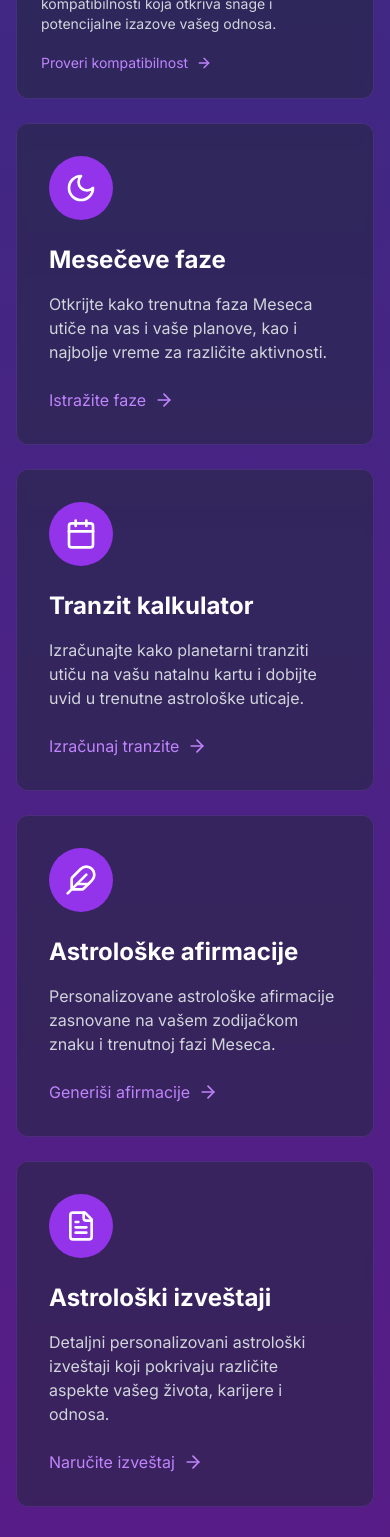
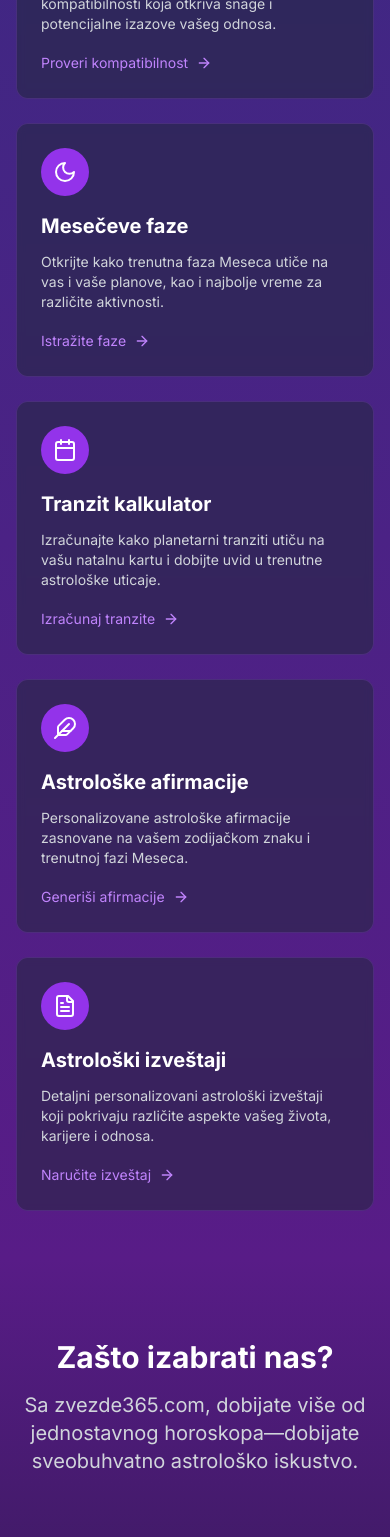
Before and after one commit to PericaGlisa/zvezde-365, a Next.js app: page / in a window 390 px wide. Shown: the part 1860-3397 px from the top of the page. Built offline with nearby package versions, Linux system fonts and the light colour scheme.

Commit message:
Initial commit: Complete astrology website

```diff
--- a/app/contact/page.tsx
+++ b/app/contact/page.tsx
@@ -198,7 +198,7 @@ export default function ContactPage() {
                   value="consultation"
                   className="text-gray-300 data-[state=active]:text-purple-400 data-[state=active]:bg-gray-800 text-sm sm:text-base"
                 >
-                  Zakazivanje konsultacije
+                  Konsultacije
                 </TabsTrigger>
               </TabsList>
 
@@ -537,7 +537,7 @@ export default function ContactPage() {
                       <div className="space-y-4 w-full">
                         {consultationTypes.map(type => (
                           <div key={type.id} className="bg-gray-700/50 p-4 rounded-lg w-full border border-gray-600/50">
-                            <div className="flex justify-between items-center">
+                            <div className="flex flex-col sm:flex-row sm:justify-between sm:items-center gap-2 sm:gap-0">
                               <h4 className="font-medium text-white">{type.name}</h4>
                               <span className="text-purple-400 font-semibold">{type.price}</span>
                             </div>
--- a/app/page.tsx
+++ b/app/page.tsx
@@ -180,62 +180,62 @@ export default function Home() {
             </div>
 
             {/* Service Card 4 - Mesečeve faze */}
-            <div className="bg-gray-800 bg-opacity-50 rounded-xl p-8 transform transition duration-300 hover:scale-105 backdrop-blur-sm border border-purple-500/20">
-              <div className="bg-purple-600 rounded-full w-16 h-16 flex items-center justify-center mb-6">
-                <Moon size={32} />
+            <div className="bg-gray-800 bg-opacity-50 rounded-xl p-6 sm:p-8 transform transition duration-300 hover:scale-105 backdrop-blur-sm border border-purple-500/20">
+              <div className="bg-purple-600 rounded-full w-12 h-12 sm:w-16 sm:h-16 flex items-center justify-center mb-4 sm:mb-6">
+                <Moon className="h-6 w-6 sm:h-8 sm:w-8" />
               </div>
-              <h3 className="text-2xl font-bold mb-4">Mesečeve faze</h3>
-              <p className="text-gray-300 mb-6">
+              <h3 className="text-xl sm:text-2xl font-bold mb-3 sm:mb-4">Mesečeve faze</h3>
+              <p className="text-gray-300 mb-4 sm:mb-6 text-sm sm:text-base">
                 Otkrijte kako trenutna faza Meseca utiče na vas i vaše planove, kao i najbolje vreme za različite aktivnosti.
               </p>
-              <Link href="/lunar-phases" className="text-purple-400 hover:text-purple-300 inline-flex items-center">
+              <Link href="/lunar-phases" className="text-purple-400 hover:text-purple-300 inline-flex items-center text-sm sm:text-base">
                 <span>Istražite faze</span>
-                <ArrowRight className="ml-2 h-5 w-5" />
+                <ArrowRight className="ml-2 h-4 w-4 sm:h-5 sm:w-5" />
               </Link>
             </div>
 
             {/* Service Card 5 - Tranzit kalkulator */}
-            <div className="bg-gray-800 bg-opacity-50 rounded-xl p-8 transform transition duration-300 hover:scale-105 backdrop-blur-sm border border-purple-500/20">
-              <div className="bg-purple-600 rounded-full w-16 h-16 flex items-center justify-center mb-6">
-                <Calendar size={32} />
+            <div className="bg-gray-800 bg-opacity-50 rounded-xl p-6 sm:p-8 transform transition duration-300 hover:scale-105 backdrop-blur-sm border border-purple-500/20">
+              <div className="bg-purple-600 rounded-full w-12 h-12 sm:w-16 sm:h-16 flex items-center justify-center mb-4 sm:mb-6">
+                <Calendar className="h-6 w-6 sm:h-8 sm:w-8" />
               </div>
-              <h3 className="text-2xl font-bold mb-4">Tranzit kalkulator</h3>
-              <p className="text-gray-300 mb-6">
+              <h3 className="text-xl sm:text-2xl font-bold mb-3 sm:mb-4">Tranzit kalkulator</h3>
+              <p className="text-gray-300 mb-4 sm:mb-6 text-sm sm:text-base">
                 Izračunajte kako planetarni tranziti utiču na vašu natalnu kartu i dobijte uvid u trenutne astrološke uticaje.
               </p>
-              <Link href="/transit-calculator" className="text-purple-400 hover:text-purple-300 inline-flex items-center">
+              <Link href="/transit-calculator" className="text-purple-400 hover:text-purple-300 inline-flex items-center text-sm sm:text-base">
                 <span>Izračunaj tranzite</span>
-                <ArrowRight className="ml-2 h-5 w-5" />
+                <ArrowRight className="ml-2 h-4 w-4 sm:h-5 sm:w-5" />
               </Link>
             </div>
 
             {/* Service Card 6 - Afirmacije */}
-            <div className="bg-gray-800 bg-opacity-50 rounded-xl p-8 transform transition duration-300 hover:scale-105 backdrop-blur-sm border border-purple-500/20">
-              <div className="bg-purple-600 rounded-full w-16 h-16 flex items-center justify-center mb-6">
-                <Feather size={32} />
+            <div className="bg-gray-800 bg-opacity-50 rounded-xl p-6 sm:p-8 transform transition duration-300 hover:scale-105 backdrop-blur-sm border border-purple-500/20">
+              <div className="bg-purple-600 rounded-full w-12 h-12 sm:w-16 sm:h-16 flex items-center justify-center mb-4 sm:mb-6">
+                <Feather className="h-6 w-6 sm:h-8 sm:w-8" />
               </div>
-              <h3 className="text-2xl font-bold mb-4">Astrološke afirmacije</h3>
-              <p className="text-gray-300 mb-6">
+              <h3 className="text-xl sm:text-2xl font-bold mb-3 sm:mb-4">Astrološke afirmacije</h3>
+              <p className="text-gray-300 mb-4 sm:mb-6 text-sm sm:text-base">
                 Personalizovane astrološke afirmacije zasnovane na vašem zodijačkom znaku i trenutnoj fazi Meseca.
               </p>
-              <Link href="/affirmations" className="text-purple-400 hover:text-purple-300 inline-flex items-center">
+              <Link href="/affirmations" className="text-purple-400 hover:text-purple-300 inline-flex items-center text-sm sm:text-base">
                 <span>Generiši afirmacije</span>
-                <ArrowRight className="ml-2 h-5 w-5" />
+                <ArrowRight className="ml-2 h-4 w-4 sm:h-5 sm:w-5" />
               </Link>
             </div>
 
             {/* Service Card 7 - Izveštaji */}
-            <div className="bg-gray-800 bg-opacity-50 rounded-xl p-8 transform transition duration-300 hover:scale-105 backdrop-blur-sm border border-purple-500/20">
-              <div className="bg-purple-600 rounded-full w-16 h-16 flex items-center justify-center mb-6">
-                <FileText size={32} />
+            <div className="bg-gray-800 bg-opacity-50 rounded-xl p-6 sm:p-8 transform transition duration-300 hover:scale-105 backdrop-blur-sm border border-purple-500/20">
+              <div className="bg-purple-600 rounded-full w-12 h-12 sm:w-16 sm:h-16 flex items-center justify-center mb-4 sm:mb-6">
+                <FileText className="h-6 w-6 sm:h-8 sm:w-8" />
               </div>
-              <h3 className="text-2xl font-bold mb-4">Astrološki izveštaji</h3>
-              <p className="text-gray-300 mb-6">
+              <h3 className="text-xl sm:text-2xl font-bold mb-3 sm:mb-4">Astrološki izveštaji</h3>
+              <p className="text-gray-300 mb-4 sm:mb-6 text-sm sm:text-base">
                 Detaljni personalizovani astrološki izveštaji koji pokrivaju različite aspekte vašeg života, karijere i odnosa.
               </p>
-              <Link href="/reports" className="text-purple-400 hover:text-purple-300 inline-flex items-center">
+              <Link href="/reports" className="text-purple-400 hover:text-purple-300 inline-flex items-center text-sm sm:text-base">
                 <span>Naručite izveštaj</span>
-                <ArrowRight className="ml-2 h-5 w-5" />
+                <ArrowRight className="ml-2 h-4 w-4 sm:h-5 sm:w-5" />
               </Link>
             </div>
           </div>
--- a/app/reports/page.tsx
+++ b/app/reports/page.tsx
@@ -587,14 +587,14 @@ export default function ReportsPage() {
                                       className="border-gray-500 data-[state=checked]:bg-pink-600 data-[state=checked]:border-pink-600"
                                     />
                                     <div className="flex-1">
-                                      <div className="flex items-center justify-between mb-1">
+                                      <div className="flex flex-col sm:flex-row sm:justify-between sm:items-center gap-2 sm:gap-0 mb-1">
                                         <label
                                           htmlFor={`report-${report.id}`}
                                           className="text-base font-medium text-white leading-none peer-disabled:cursor-not-allowed peer-disabled:opacity-70"
                                         >
                                           {report.name}
                                         </label>
-                                        <span className="font-bold text-pink-400 ml-4">{report.price} RSD</span>
+                                        <span className="font-bold text-pink-400 sm:ml-4">{report.price} RSD</span>
                                       </div>
                                       <p className="text-sm text-gray-400">
                                         {report.description}
```
Also changed, not shown: app/horoscope/page.tsx (+19 -19 lines), app/lunar-phases/page.tsx (+14 -14 lines).
